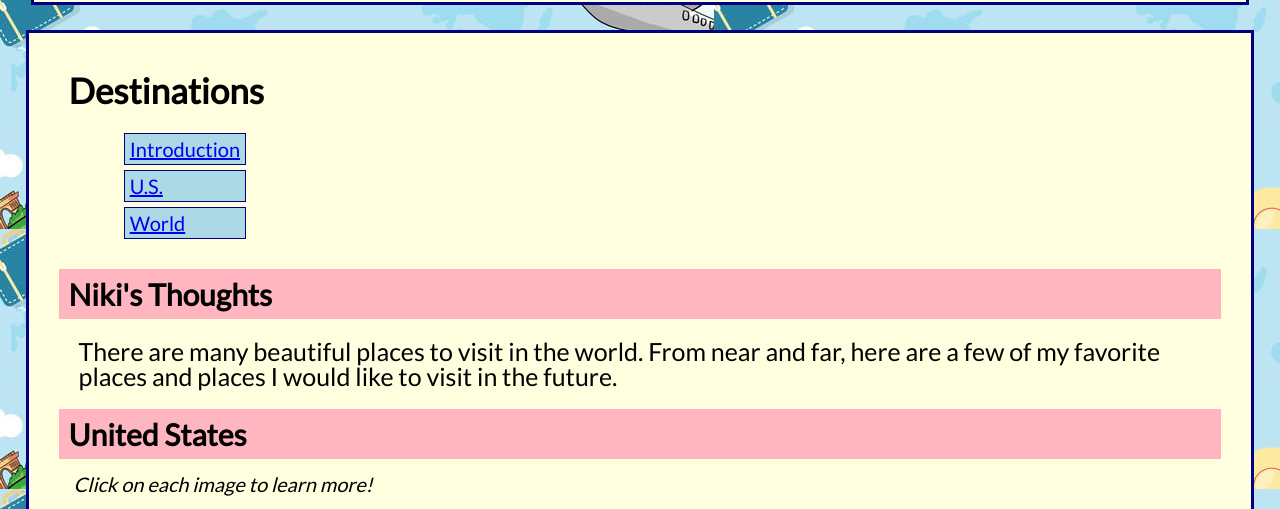
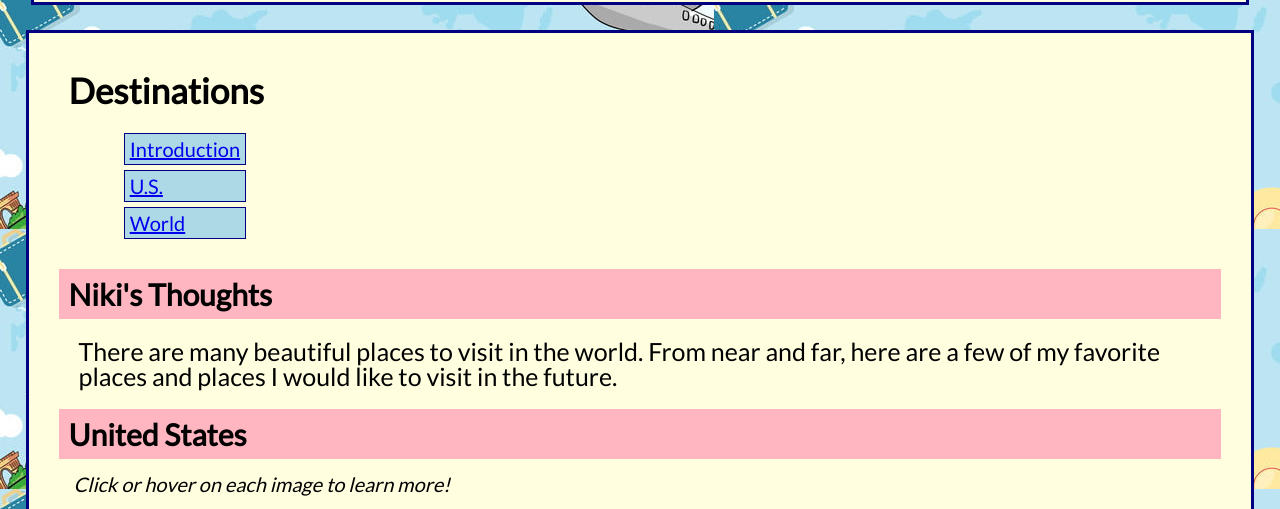
Before and after one commit to gonikita/Portfolio-Final, a plain HTML site: page location.html in a window 1280 px wide. Shown: the part 291-800 px from the top of the page. Drawn offline with nearby package versions, Linux system fonts and the light colour scheme.

Commit message:
Add files via upload

```diff
--- a/location.html
+++ b/location.html
@@ -55,7 +55,7 @@
       </div>
       <div>
         <h2>United States</h2>
-        <h3>Click on each image to learn more!</h3>
+        <h3>Click or hover on each image to learn more!</h3>
         <ul id="us1">
           <li>
             <div class = "flip-card">
```
Also changed, not shown: weather.html (+1 -1 lines).
